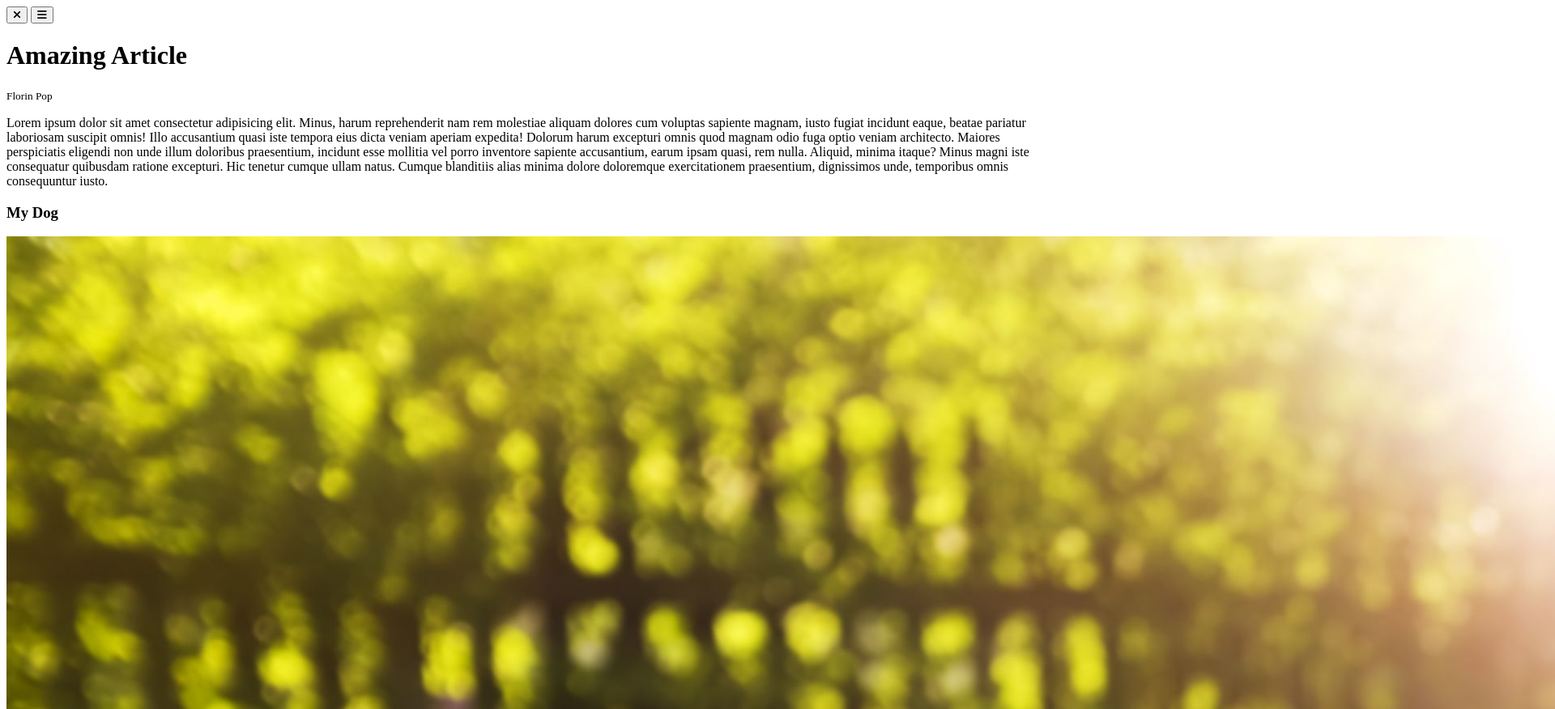
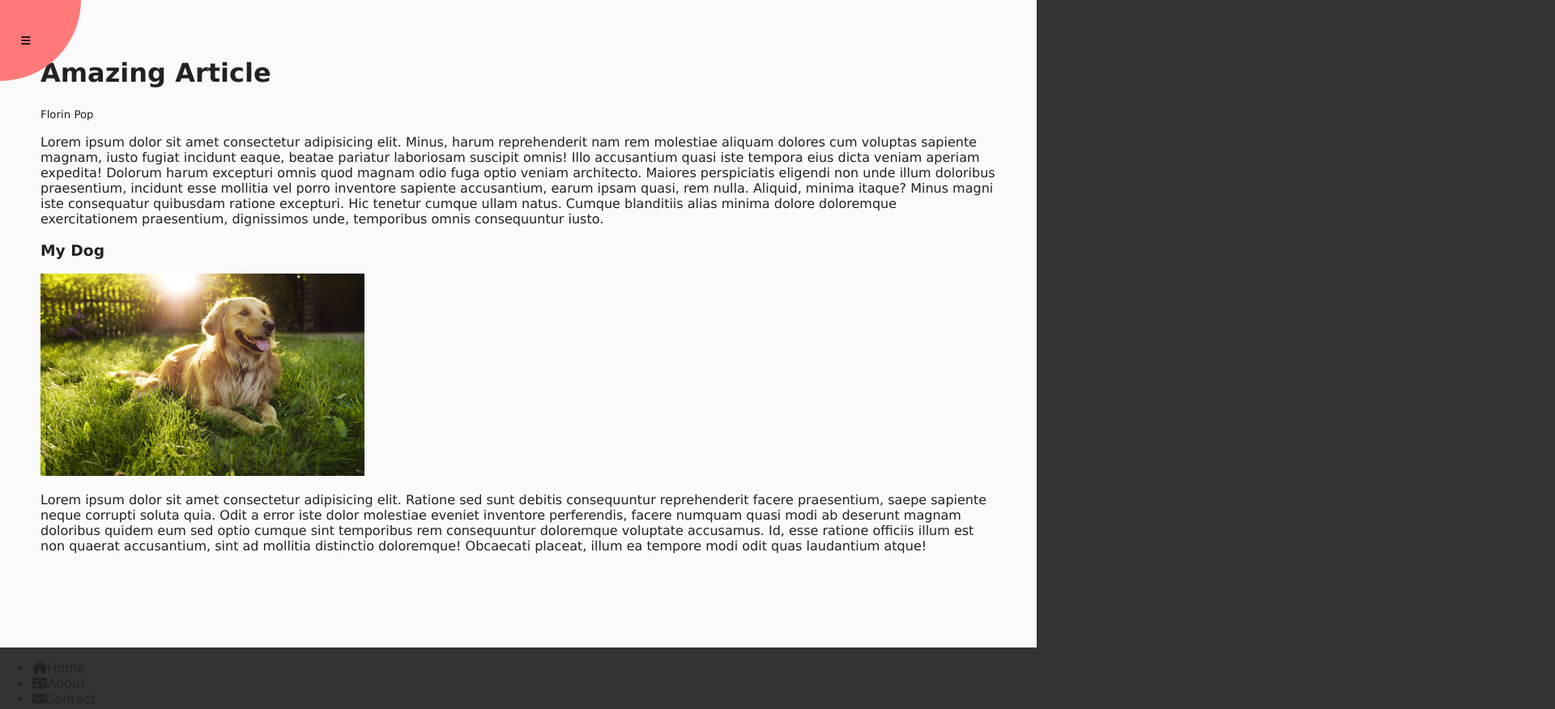
Before and after one commit to ishilmiozcelik/FrontendProjects_01, a plain HTML site: page RotatingNavigation/index.html in a window 1280 px wide. Shown: the top 876 px of the page at 81% size, 1920 px wide, since content can reach past the window. Drawn offline with Linux system fonts and the light colour scheme.

Commit message:
html-css-update

```diff
--- a/RotatingNavigation/index.html
+++ b/RotatingNavigation/index.html
@@ -3,12 +3,14 @@
 
 <head>
   <title>Rotating Navigation</title>
-  <link rel="stylesheet" href="https://cdnjs.cloudflare.com/ajax/libs/font-awesome/6.4.2/css/all.min.css" integrity="sha512-z3gLpd7yknf1YoNbCzqRKc4qyor8gaKU1qmn+CShxbuBusANI9QpRohGBreCFkKxLhei6S9CQXFEbbKuqLg0DA==" crossorigin="anonymous" referrerpolicy="no-referrer" />
+  <link rel="stylesheet" href="https://cdnjs.cloudflare.com/ajax/libs/font-awesome/6.4.2/css/all.min.css" integrity="sha512-z3gLpd7yknf1YoNbCzqRKc4qyor8gaKU1qmn+CShxbuBusANI9QpRohGBreCFkKxLhei6S9CQXFEbbKuqLg0DA==" crossorigin="anonymous" referrerpolicy="no-referrer"/>
+  <link rel="stylesheet" href="style.css">
 </head>
 
 <body>
 <div class="container">
     <div class="circle-container">
+
         <div class="circle">
             <button id="close">
                 <i class="fas fa-times"></i>
@@ -17,15 +19,15 @@
                 <i class="fas fa-bars"></i>
             </button>
         </div>
+
     </div>
-
 <div class="content">
 <h1>Amazing Article</h1>
 <small>Florin Pop</small>
 <p>Lorem ipsum dolor sit amet consectetur adipisicing elit. Minus, harum reprehenderit nam rem molestiae aliquam dolores cum voluptas sapiente magnam, iusto fugiat incidunt eaque, beatae pariatur laboriosam suscipit omnis! Illo accusantium quasi iste tempora eius dicta veniam aperiam expedita! Dolorum harum excepturi omnis quod magnam odio fuga optio veniam architecto. Maiores perspiciatis eligendi non unde illum doloribus praesentium, incidunt esse mollitia vel porro inventore sapiente accusantium, earum ipsam quasi, rem nulla. Aliquid, minima itaque? Minus magni iste consequatur quibusdam ratione excepturi. Hic tenetur cumque ullam natus. Cumque blanditiis alias minima dolore doloremque exercitationem praesentium, dignissimos unde, temporibus omnis consequuntur iusto.</p>
 
 <h3>My Dog</h3>
-<img src="./img/dog.jpg" alt="">
+<img src="./img/dog.jpg" width="400px" height="250px">
 <p>Lorem ipsum dolor sit amet consectetur adipisicing elit. Ratione sed sunt debitis consequuntur reprehenderit facere praesentium, saepe sapiente neque corrupti soluta quia. Odit a error iste dolor molestiae eveniet inventore perferendis, facere numquam quasi modi ab deserunt magnam doloribus quidem eum sed optio cumque sint temporibus rem consequuntur doloremque voluptate accusamus. Id, esse ratione officiis illum est non quaerat accusantium, sint ad mollitia distinctio doloremque! Obcaecati placeat, illum ea tempore modi odit quas laudantium atque!</p>
 
 </div>
@@ -33,7 +35,9 @@
 
 <nav>
 <ul>
-<li><i class="fa-solid fa-house"></i></i>Home</li>
+<li><i class="fa-solid fa-house"></i>Home</li>
+<li><i class="fa-solid fa-address-card"></i>About</li>
+<li><i class="fa-solid fa-envelope"></i></i>Contact</li>
 
 </ul>
 
--- a/RotatingNavigation/style.css
+++ b/RotatingNavigation/style.css
@@ -0,0 +1,68 @@
+*{
+box-sizing: border-box;
+}
+
+body{
+font-family: Verdana, Geneva, Tahoma, sans-serif;
+background-color: #333;
+color: #222;
+overflow-x: hidden;
+margin: 0;
+}
+
+.container{
+background-color: #fafafa;
+transform-origin: top left;
+transition: transform 0.5s linear;
+width: 100vw;
+min-height: 100vh;
+padding: 50px;
+}
+
+.container-shownav{
+transform: rotate(-20deg);
+}
+
+.circle-container{
+position: fixed;
+top: -100px;
+left: -100px;
+}
+
+.circle{
+background-color: #ff7979;
+height: 200px;
+width: 200px;
+border-radius: 50%;
+position: relative;
+transition: transform 0.5s linear;
+}
+
+.circle button{
+cursor: pointer;
+position: absolute;
+top: 50%;
+left: 50%;
+height: 100px;
+background: transparent;
+border: 0;
+font-size: #fff;
+}
+
+.circle button:focus{
+outline: none;
+}
+
+.circle button#open{
+left: 60%;
+}
+
+.circle button#close{
+top: 60%;
+transform: rotate(90deg);
+transform-origin: top left;
+}
+
+.content img{
+max-width: 100%;
+}
```
